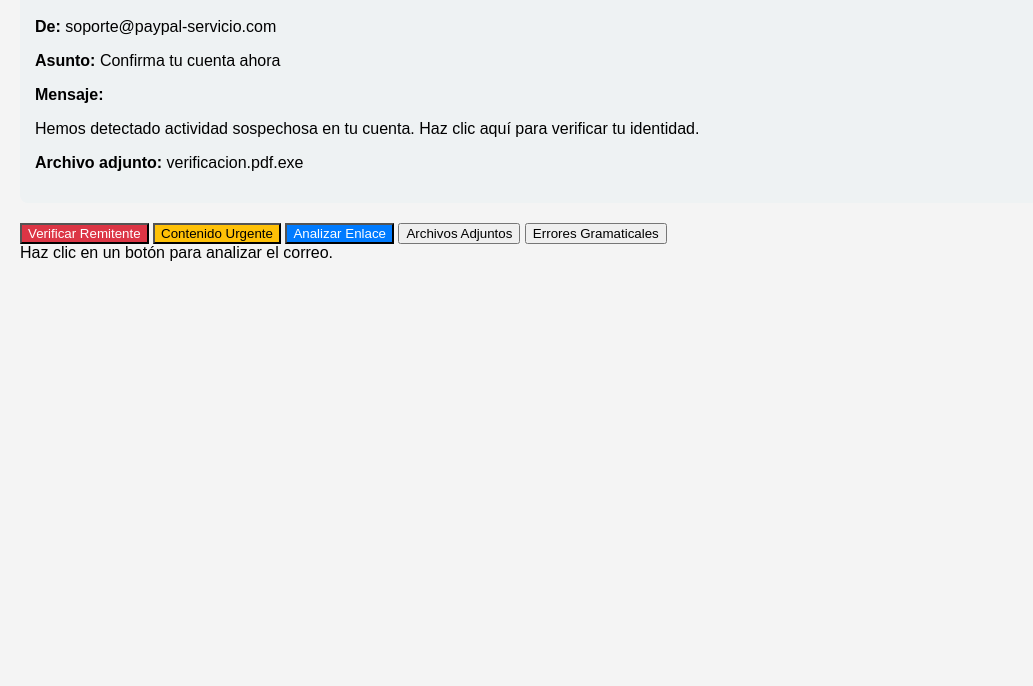
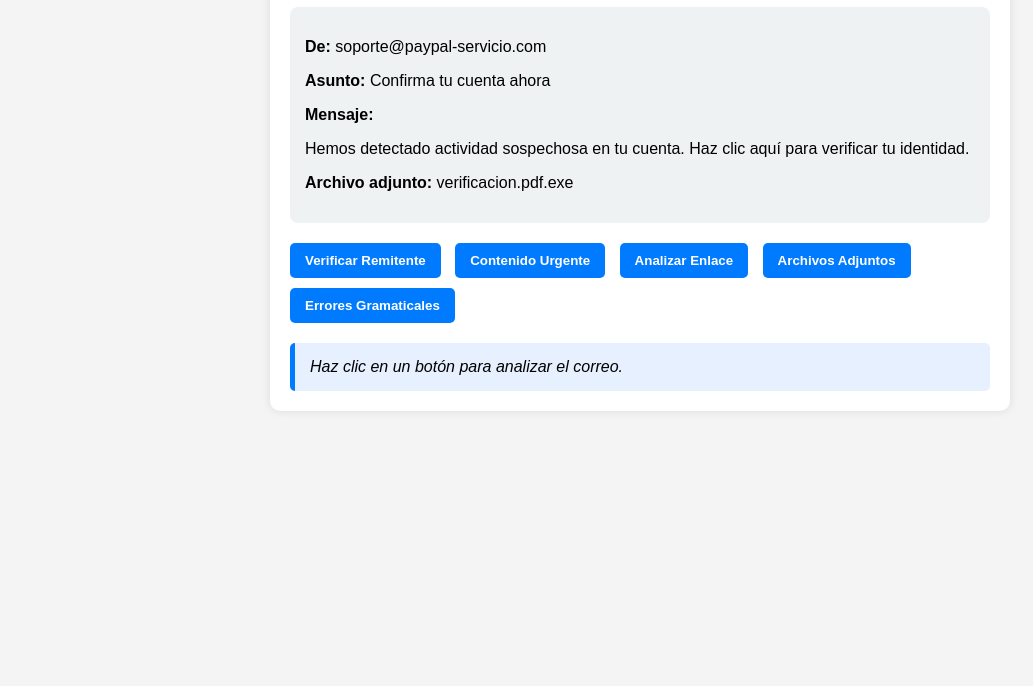
Before and after one commit to PhishJMC/phishing-animation, a plain HTML site: page index.html in a window 1280 px wide. Shown: the part 114-800 px from the top of the page, without its empty margins (0-1033 px from the left). Drawn offline with Linux system fonts and the light colour scheme.

Commit message:
Update style.css

```diff
--- a/style.css
+++ b/style.css
@@ -5,8 +5,8 @@ body {
     padding: 20px;
 }
 
-.game-container {
-    max-width: 600px;
+.container {
+    max-width: 700px;
     margin: auto;
     background: white;
     padding: 20px;
@@ -19,28 +19,26 @@ body {
     padding: 15px;
     border-radius: 8px;
     margin-bottom: 20px;
+    transition: all 0.3s ease;
 }
 
-.buttons button {
-    padding: 10px 20px;
+.steps button {
     margin-right: 10px;
+    margin-bottom: 10px;
+    padding: 10px 15px;
     border: none;
     border-radius: 5px;
+    background: #007bff;
+    color: white;
     cursor: pointer;
     font-weight: bold;
 }
 
-button:nth-child(1) { background-color: #dc3545; color: white; }
-button:nth-child(2) { background-color: #ffc107; color: black; }
-button:nth-child(3) { background-color: #007bff; color: white; }
-
-.result {
-    margin-top: 20px;
+.explanation {
     padding: 15px;
-    border-radius: 8px;
-    display: none;
+    border-left: 5px solid #007bff;
+    margin-top: 10px;
+    background: #e6f0ff;
+    border-radius: 5px;
+    font-style: italic;
 }
-
-.correct { background-color: #d4edda; color: #155724; }
-.warning { background-color: #fff3cd; color: #856404; }
-.danger { background-color: #f8d7da; color: #721c24; }
```
